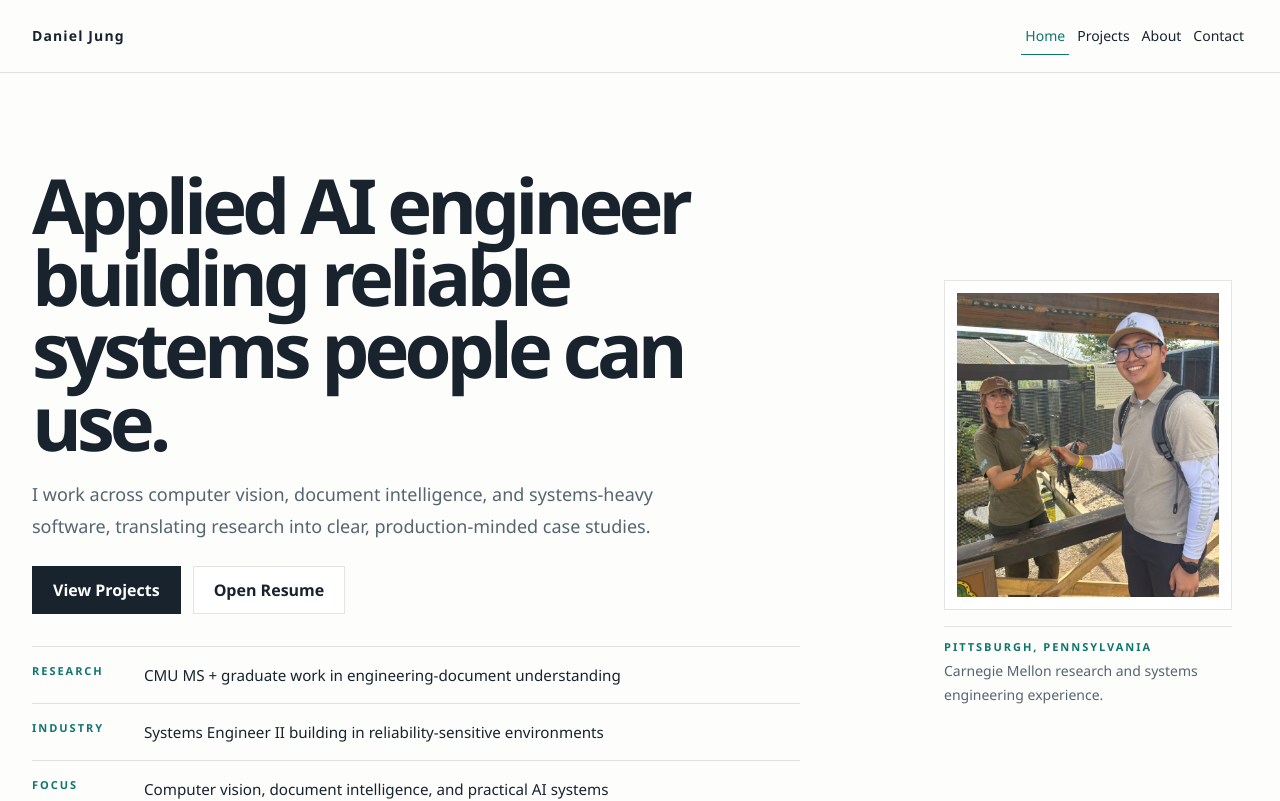
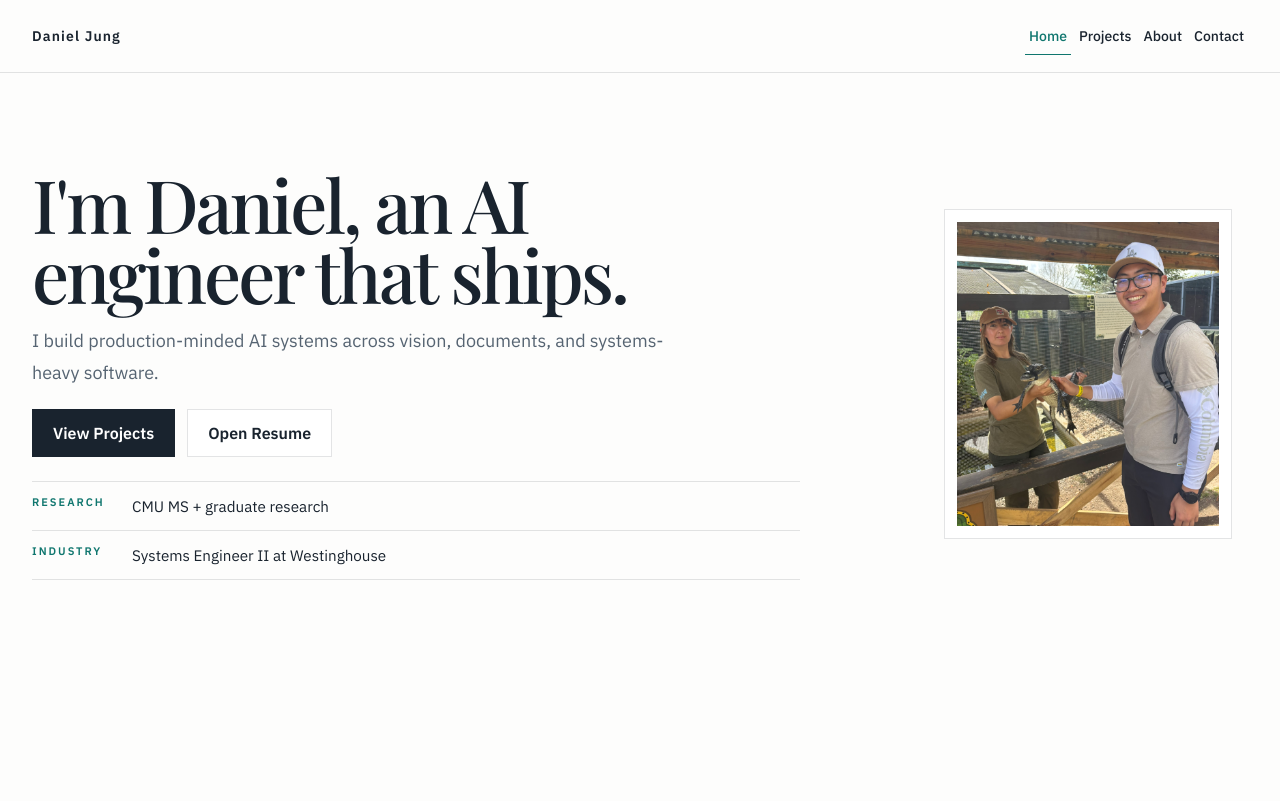
Before and after one commit to danjung9/daniel_jung, a Next.js app: page / in a window 1280 px wide. Shown: the top 801 px of the page. Built offline with nearby package versions, Linux system fonts and the light colour scheme.

Commit message:
MORE simplification

```diff
--- a/src/app/about/page.tsx
+++ b/src/app/about/page.tsx
@@ -27,7 +27,7 @@ export default function AboutPage() {
 
         <div className="grid gap-8 lg:grid-cols-[1.2fr_0.8fr]">
           <section className="surface rounded-[2rem] p-8">
-            <h2 className="text-2xl font-semibold tracking-tight">Experience</h2>
+            <h2 className="display-heading text-2xl font-semibold tracking-tight">Experience</h2>
             <div className="mt-6 space-y-5">
               {experience.map((item) => (
                 <ExperienceItem key={`${item.company}-${item.title}`} item={item} />
@@ -36,7 +36,7 @@ export default function AboutPage() {
           </section>
 
           <section className="surface rounded-[2rem] p-8">
-            <h2 className="text-2xl font-semibold tracking-tight">Strengths</h2>
+            <h2 className="display-heading text-2xl font-semibold tracking-tight">Strengths</h2>
             <div className="mt-6 space-y-6">
               {skills.map((group) => (
                 <div key={group.title}>
--- a/src/app/contact/page.tsx
+++ b/src/app/contact/page.tsx
@@ -34,7 +34,7 @@ export default function ContactPage() {
         </section>
 
         <section className="surface rounded-[2rem] p-8 md:p-10">
-          <h2 className="text-2xl font-semibold tracking-tight">Professional Profiles</h2>
+          <h2 className="display-heading text-2xl font-semibold tracking-tight">Professional Profiles</h2>
           <div className="mt-6 flex flex-wrap gap-4">
             {siteConfig.socials.map((social) => (
               <SocialLink key={social.label} label={social.label} href={social.href} />
--- a/src/app/layout.tsx
+++ b/src/app/layout.tsx
@@ -1,10 +1,25 @@
 import type { Metadata } from "next";
+import { IBM_Plex_Sans, Manrope } from "next/font/google";
 
 import { SiteFooter } from "@/components/layout/site-footer";
 import { SiteHeader } from "@/components/layout/site-header";
 import { siteConfig } from "@/data/site";
 import { DEFAULT_OG_IMAGE, SITE_URL } from "@/lib/constants";
 import "@/styles/globals.css";
+
+const ibmPlexSans = IBM_Plex_Sans({
+  subsets: ["latin"],
+  variable: "--font-body",
+  display: "swap",
+  weight: ["400", "500", "600", "700"]
+});
+
+const manrope = Manrope({
+  subsets: ["latin"],
+  variable: "--font-display",
+  display: "swap",
+  weight: ["600", "700", "800"]
+});
 
 export const metadata: Metadata = {
   metadataBase: new URL(SITE_URL),
@@ -55,7 +70,7 @@ export default function RootLayout({
   children: React.ReactNode;
 }>) {
   return (
-    <html lang="en">
+    <html lang="en" className={`${ibmPlexSans.variable} ${manrope.variable}`}>
       <body className="antialiased">
         <div className="relative flex min-h-screen flex-col">
           <a
--- a/src/components/sections/hero.tsx
+++ b/src/components/sections/hero.tsx
@@ -1,22 +1,25 @@
 import Image from "next/image";
 import Link from "next/link";
+import { Playfair_Display } from "next/font/google";
 
 import { siteConfig } from "../../data/site";
 import { Container } from "../layout/container";
 import { Section } from "../layout/section";
 
+const playfairDisplay = Playfair_Display({
+  subsets: ["latin"],
+  display: "swap",
+  weight: ["500", "600"]
+});
+
 const heroProof = [
   {
     label: "Research",
-    value: "CMU MS + graduate work in engineering-document understanding"
+    value: "CMU MS + graduate research"
   },
   {
     label: "Industry",
-    value: "Systems Engineer II building in reliability-sensitive environments"
-  },
-  {
-    label: "Focus",
-    value: "Computer vision, document intelligence, and practical AI systems"
+    value: "Systems Engineer II at Westinghouse"
   }
 ];
 
@@ -27,19 +30,19 @@ export function Hero() {
         <div className="grid w-full gap-10 lg:grid-cols-[minmax(0,1.18fr)_18rem] lg:items-center lg:gap-12 xl:grid-cols-[minmax(0,1.2fr)_19rem]">
           <div className="max-w-3xl">
             <div
-              className="animate-fade-up space-y-4 sm:space-y-5"
+              className="animate-fade-up space-y-3 sm:space-y-4"
               style={{ animationDelay: "80ms" }}
             >
-              <h1 className="max-w-4xl text-[3rem] font-semibold leading-[0.95] tracking-[-0.065em] text-[var(--text)] sm:text-[4rem] md:text-[4.5rem] lg:text-[4.35rem] xl:text-[4.75rem]">
-                Applied AI engineer building reliable systems people can use.
+              <h1 className={`${playfairDisplay.className} max-w-4xl text-[3rem] leading-[0.95] tracking-[-0.04em] text-[var(--text)] sm:text-[4rem] md:text-[4.35rem] lg:text-[4.2rem] xl:text-[4.6rem]`}>
+                I'm Daniel, an AI engineer that ships.
               </h1>
               <p className="max-w-2xl text-base leading-7 text-[var(--text-muted)] sm:text-lg sm:leading-8">
-                I work across computer vision, document intelligence, and systems-heavy software, translating research into clear, production-minded case studies.
+                I build production-minded AI systems across vision, documents, and systems-heavy software.
               </p>
             </div>
 
             <div
-              className="mt-6 animate-fade-up flex flex-wrap gap-3"
+              className="mt-5 animate-fade-up flex flex-wrap gap-3"
               style={{ animationDelay: "140ms" }}
             >
               <Link
@@ -57,13 +60,13 @@ export function Hero() {
             </div>
 
             <dl
-              className="mt-8 animate-fade-up grid gap-0 border-y border-[var(--border)]"
+              className="mt-6 animate-fade-up grid gap-0 border-y border-[var(--border)]"
               style={{ animationDelay: "200ms" }}
             >
               {heroProof.map((item) => (
                 <div
                   key={item.label}
-                  className="grid gap-1 border-b border-[var(--border)] py-4 last:border-b-0 sm:grid-cols-[6rem_minmax(0,1fr)] sm:items-start sm:gap-4"
+                  className="grid gap-1 border-b border-[var(--border)] py-3 last:border-b-0 sm:grid-cols-[5.25rem_minmax(0,1fr)] sm:items-start sm:gap-4"
                 >
                   <dt className="text-[11px] font-semibold uppercase tracking-[0.18em] text-[var(--accent)]">
                     {item.label}
@@ -101,15 +104,6 @@ function HeroPortrait() {
           className="h-[16rem] w-full object-cover object-center sm:h-[17rem] lg:h-[19rem]"
         />
       </div>
-
-      <div className="mt-4 border-t border-[var(--border)] pt-3">
-        <p className="text-[11px] font-semibold uppercase tracking-[0.18em] text-[var(--accent)]">
-          Pittsburgh, Pennsylvania
-        </p>
-        <p className="mt-1 text-sm leading-6 text-[var(--text-muted)]">
-          Carnegie Mellon research and systems engineering experience.
-        </p>
-      </div>
     </div>
   );
 }
--- a/src/components/ui/section-heading.tsx
+++ b/src/components/ui/section-heading.tsx
@@ -18,7 +18,7 @@ export function SectionHeading({
       {eyebrow ? (
         <p className="eyebrow text-xs font-semibold">{eyebrow}</p>
       ) : null}
-      <h2 className="text-3xl font-semibold tracking-[-0.03em] text-[var(--text)] sm:text-4xl">
+      <h2 className="display-heading text-3xl font-semibold tracking-[-0.03em] text-[var(--text)] sm:text-4xl">
         {title}
       </h2>
       {description ? (
--- a/src/styles/globals.css
+++ b/src/styles/globals.css
@@ -27,7 +27,7 @@ body {
   min-height: 100vh;
   background: var(--background);
   color: var(--text);
-  font-family: "Avenir Next", "Aptos", "Segoe UI", sans-serif;
+  font-family: var(--font-body), "Aptos", "Segoe UI", sans-serif;
   text-rendering: optimizeLegibility;
 }
 
@@ -76,6 +76,10 @@ a {
   text-transform: uppercase;
 }
 
+.display-heading {
+  font-family: var(--font-display), var(--font-body), sans-serif;
+}
+
 @keyframes fade-up {
   from {
     opacity: 0;
```
